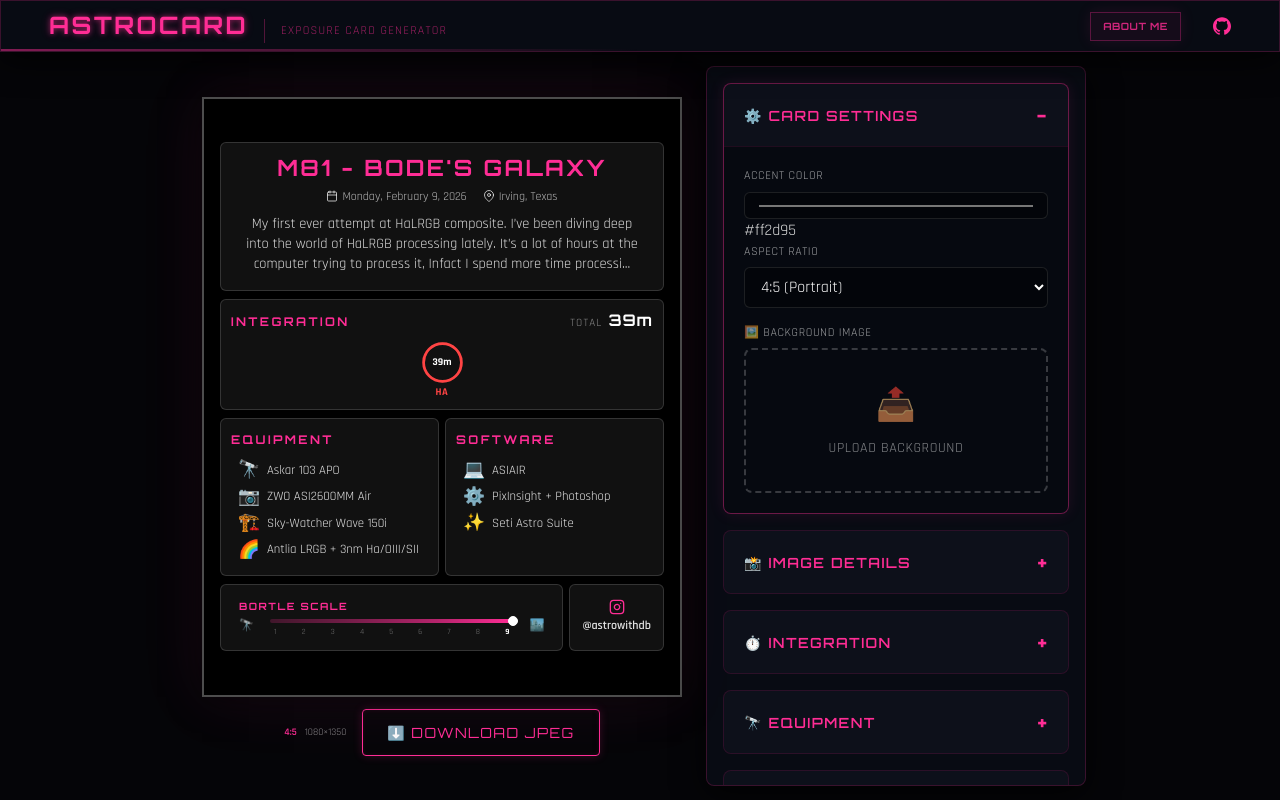
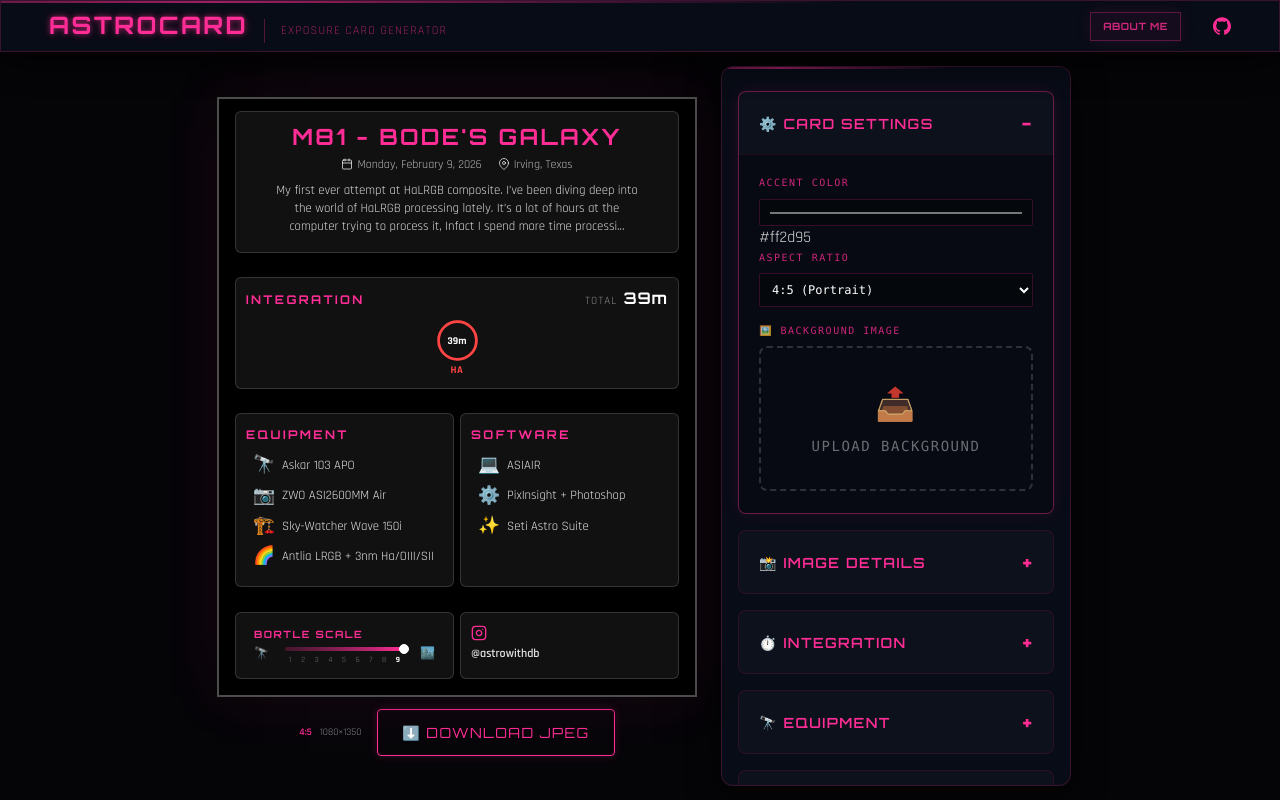
Before and after one commit to sidthesloth92/db-astro-suite, an Angular app in the folder tools/astrocard/: page / in a window 1280 px wide. Built offline with nearby package versions, Linux system fonts and the light colour scheme.

Commit message:
feat: Refine UI styling with updated glass effects, scanlines, form inputs, card preview layout, and improved accordion animation.

```diff
--- a/packages/theme/tokens.css
+++ b/packages/theme/tokens.css
@@ -58,9 +58,9 @@
   --db-color-text-muted: #94a3b8;
 
   /* Glass Effect */
-  --db-glass-bg: rgba(10, 15, 25, 0.7);
+  --db-glass-bg: rgba(10, 15, 25, 0.85); /* Slightly darker for better contrast */
   --db-glass-border: rgba(255, 45, 149, 0.2);
-  --db-glass-blur: blur(0px);
+  --db-glass-blur: blur(12px);
 
   /* Fonts */
   --db-font-display: "Orbitron", sans-serif;
@@ -135,27 +135,44 @@ h6 {
   box-shadow: var(--db-shadow-neon);
 }
 
-.db-scanline {
+.db-scanline,
+.db-scanline-top {
   position: relative;
   overflow: hidden;
 }
 
-.db-scanline::after {
+.db-scanline::after,
+.db-scanline-top::before {
   content: '';
   position: absolute;
-  bottom: 0;
   left: 0;
   width: 100%;
   height: 2px;
   background: linear-gradient(90deg, transparent, var(--db-color-neon-pink), transparent);
-  animation: db-scanline-anim 4s linear infinite;
-  opacity: 0.5;
+  animation: scanline 6s linear infinite; /* Using unified animation name */
+  opacity: 0.6;
   pointer-events: none;
+  z-index: 10;
+}
+
+.db-scanline::after {
+  bottom: 0;
+}
+
+.db-scanline-top::before {
+  top: 0;
+}
+
+@keyframes scanline {
+  0% { transform: translateX(-100%); }
+  50% { transform: translateX(100%); }
+  100% { transform: translateX(-100%); }
 }
 
 @keyframes db-scanline-anim {
   0% { transform: translateX(-100%); }
-  100% { transform: translateX(100%); }
+  50% { transform: translateX(100%); }
+  100% { transform: translateX(-100%); }
 }
 
 /* ========================================
--- a/packages/ui/src/lib/accordion/accordion-item.component.ts
+++ b/packages/ui/src/lib/accordion/accordion-item.component.ts
@@ -7,16 +7,18 @@ import { CommonModule } from '@angular/common';
   imports: [CommonModule],
   template: `
     <div class="accordion-item" [class.expanded]="expanded">
-      <button class="accordion-header" (click)="toggle()">
+      <button type="button" class="accordion-header" (click)="toggle($event)">
         <span class="accordion-title">{{ title }}</span>
         <span class="accordion-icon">{{ expanded ? '−' : '+' }}</span>
       </button>
 
-      @if (expanded) {
+      <div class="accordion-content-wrapper">
         <div class="accordion-content">
-          <ng-content></ng-content>
+          <div class="accordion-content-inner">
+            <ng-content></ng-content>
+          </div>
         </div>
-      }
+      </div>
     </div>
   `,
   styles: [`
@@ -26,6 +28,7 @@ import { CommonModule } from '@angular/common';
       border-radius: 8px;
       overflow: hidden;
       transition: all 0.3s ease;
+      overflow-anchor: none; /* Prevent browser scroll anchoring "jumps" */
     }
 
     .accordion-header {
@@ -55,7 +58,21 @@ import { CommonModule } from '@angular/common';
       font-weight: bold;
     }
 
+    .accordion-content-wrapper {
+      display: grid;
+      grid-template-rows: 0fr;
+      transition: grid-template-rows 0.3s ease-in-out;
+    }
+
+    .expanded .accordion-content-wrapper {
+      grid-template-rows: 1fr;
+    }
+
     .accordion-content {
+      overflow: hidden;
+    }
+
+    .accordion-content-inner {
       padding: 1.25rem;
       border-top: 1px solid rgba(255, 45, 149, 0.1);
       background: rgba(0, 0, 0, 0.2);
@@ -71,7 +88,8 @@ export class AccordionItemComponent {
   @Input() title: string = '';
   @Input() expanded: boolean = false;
 
-  toggle() {
+  toggle(event: MouseEvent) {
+    event.preventDefault();
     this.expanded = !this.expanded;
   }
 }
--- a/packages/ui/src/lib/header/header.component.html
+++ b/packages/ui/src/lib/header/header.component.html
@@ -1,5 +1,5 @@
 <header
-  class="header-container db-glass-panel db-scanline w-full py-2 px-4 md:px-12 flex items-center justify-between z-50 border-b border-neon-pink/30"
+  class="header-container db-glass-panel db-scanline-top w-full py-2 px-4 md:px-12 flex items-center justify-between z-50 border-b border-t border-neon-pink/30"
 >
   <!-- Left Side: Logo + App Title -->
   <div class="flex items-center gap-2 md:gap-3">
--- a/tools/astrocard/src/app/app.css
+++ b/tools/astrocard/src/app/app.css
@@ -35,12 +35,12 @@
 /* Config Panel - Scrollable, glass effect */
 .config-panel {
   display: block;
-  flex: 0 0 380px;
-  width: 380px;
+  flex: 0 0 350px;
+  width: 350px;
   max-height: calc(100vh - 80px);
   overflow-y: auto;
-  padding: 1rem;
-  border-radius: 0.5rem;
+  padding: 1.5rem 1rem;
+  border-radius: 0.75rem;
 }
 
 /* Mobile: Stack vertically */
--- a/tools/astrocard/src/app/app.html
+++ b/tools/astrocard/src/app/app.html
@@ -16,7 +16,7 @@
     </div>
 
     <!-- Configuration Section (Right) -->
-    <div class="config-panel db-glass-panel">
+    <div class="config-panel db-glass-panel db-scanline-top">
       <ac-card-form [data]="cardData()" (dataChange)="onDataChange($event)"> </ac-card-form>
     </div>
   </main>
--- a/tools/astrocard/src/app/components/card-form/card-form.css
+++ b/tools/astrocard/src/app/components/card-form/card-form.css
@@ -63,15 +63,34 @@
 }
 
 .form-group label {
-  font-size: 0.75rem;
+  font-family: ui-monospace, SFMono-Regular, Menlo, Monaco, Consolas, monospace;
+  font-size: 0.625rem;
   text-transform: uppercase;
-  letter-spacing: 0.05em;
-  color: rgba(255, 255, 255, 0.6);
+  letter-spacing: 0.15em;
+  color: var(--neon-pink);
+  opacity: 0.8;
+  margin-bottom: 2px;
 }
 
 .form-group input,
 .form-group select {
   width: 100%;
+  background: rgba(0, 0, 0, 0.3);
+  border: 1px solid rgba(255, 45, 149, 0.2);
+  color: white;
+  padding: 0.5rem;
+  font-family: ui-monospace, SFMono-Regular, Menlo, Monaco, Consolas, monospace;
+  font-size: 0.75rem;
+  border-radius: 2px;
+  transition: all 0.2s ease;
+}
+
+.form-group input:focus,
+.form-group select:focus {
+  outline: none;
+  border-color: var(--neon-pink);
+  background: rgba(255, 45, 149, 0.05);
+  box-shadow: 0 0 10px rgba(255, 45, 149, 0.2);
 }
 
 .form-row {
--- a/tools/astrocard/src/app/components/card-preview/card-preview.css
+++ b/tools/astrocard/src/app/components/card-preview/card-preview.css
@@ -59,17 +59,17 @@
   height: 100%;
   display: flex;
   flex-direction: column;
-  justify-content: center; /* Push extra space to top/bottom */
-  gap: 0.5rem; /* Consistent spacing between all sections */
-  padding: 1rem;
+  justify-content: space-between; /* More stable than space-evenly for html2canvas */
+  padding: 0.75rem 1rem; /* Balanced padding */
 }
 
 /* Sections */
 .card-section {
-  background: rgba(20, 20, 20, 0.85);
+  background: rgba(20, 20, 20, 0.85); /* Solid-ish fallback for capture */
   border: 1px solid rgba(255, 255, 255, 0.15);
   border-radius: 6px;
   padding: 0.75rem 0.625rem;
+  margin-bottom: 0.25rem;
 }
 
 .section-header {
@@ -117,10 +117,10 @@
 
 .card-description {
   margin-top: 0.5rem;
-  font-size: 0.9rem; /* Increased for better readability */
+  font-size: 0.8rem; /* Increased from 0.7rem */
   line-height: 1.4;
   color: rgba(255, 255, 255, 0.85);
-  max-width: 95%;
+  max-width: 90%;
   margin-left: auto;
   margin-right: auto;
   padding-bottom: 0.25rem; /* Prevent clipping */
@@ -175,6 +175,7 @@
   margin-bottom: 0;
 }
 
+/* Two Column Layout */
 .two-column {
   display: flex;
   gap: 0.375rem;
@@ -201,7 +202,7 @@
   font-size: 0.75rem;
   text-align: left;
   width: 100%;
-  margin-bottom: 0; /* Margin removed for maximum compactness */
+  margin-bottom: 0.25rem; /* Explicit margin instead of gap */
 }
 
 .item-icon {
@@ -227,28 +228,25 @@
 .bottom-row {
   display: flex;
   gap: 0.375rem;
-  align-items: stretch;
 }
 
-.bottom-row .card-section:first-child {
+.bottom-row .card-section {
   flex: 1;
   min-width: 0;
 }
 
-.author-section {
-  flex: 0 0 auto;
+/* Author */
+.author {
   display: flex;
+  flex-direction: column; /* Vertical layout */
   align-items: center;
   justify-content: center;
-  padding: 0.5rem 0.75rem; /* Ensure horizontal breathing room */
-}
-
-.author-content {
-  display: flex;
-  flex-direction: column;
-  align-items: center;
-  justify-content: center;
-  gap: 0.125rem;
+  gap: 0; /* Removed gap */
+  padding: 0.5rem; /* More balanced padding */
+  background: rgba(255, 255, 255, 0.08);
+  backdrop-filter: blur(0px);
+  border: 1px solid rgba(255, 255, 255, 0.15);
+  border-radius: 6px;
 }
 
 .author-icon {
```
